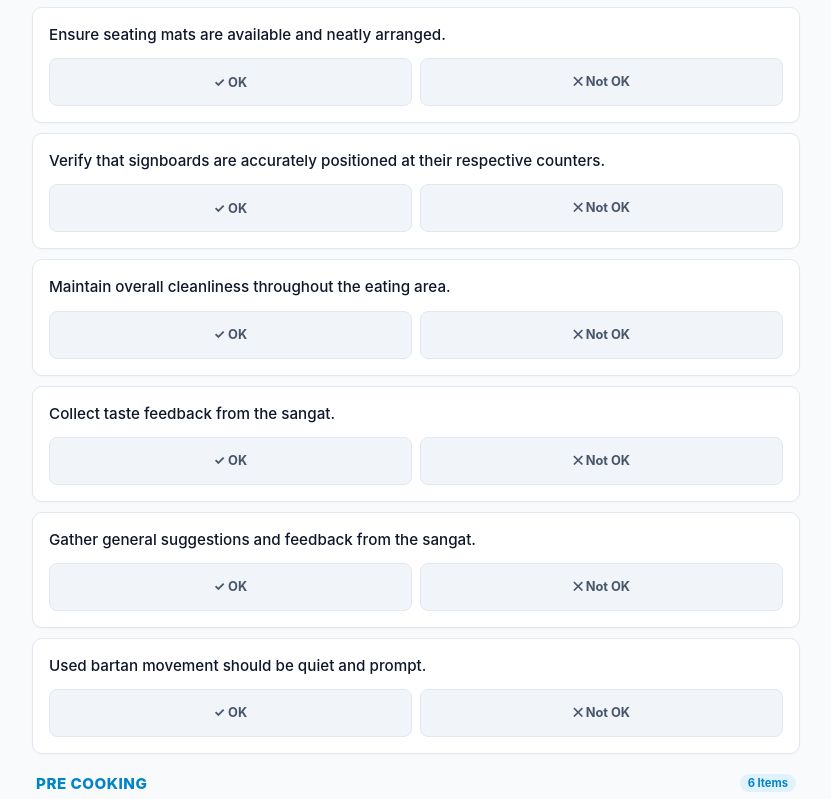
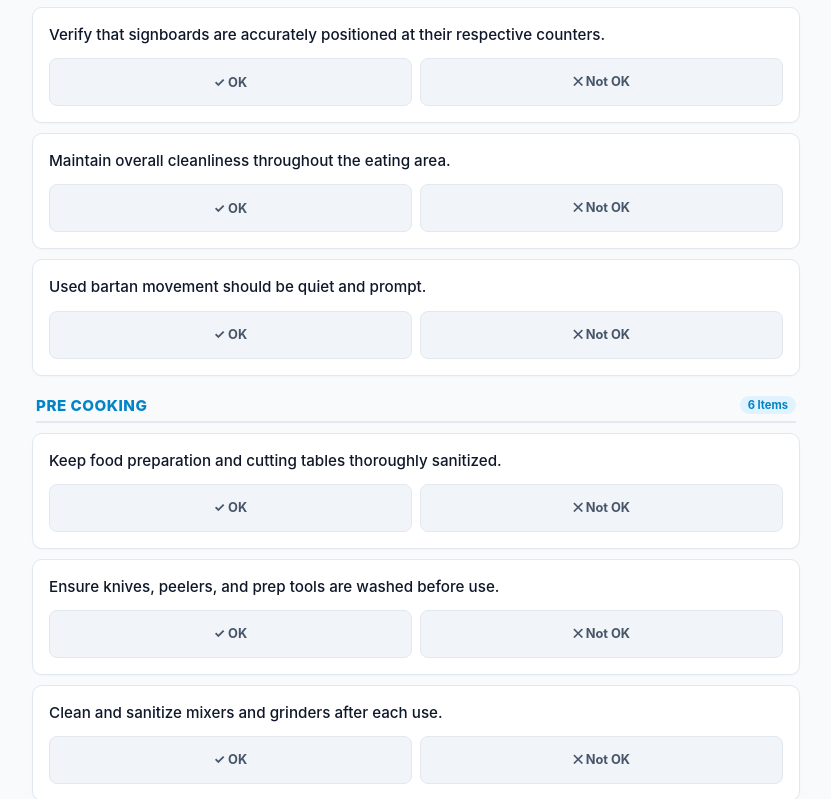
Before and after one commit to gurpreet102/qc-report-app, a plain HTML site: page index.html in a window 1280 px wide. Shown: the part 2001-2800 px from the top of the page, without its empty margins (224-1055 px from the left). Drawn offline with Linux system fonts and the light colour scheme.

Commit message:
removed 3 questions Serve well-cooked puris, discard any oily, undercooked/overcooked., Collect taste feedback from the sangat., Gather general suggestions and feedback from the sangat.
Removed
- Serve well-cooked puris, discard any oily, undercooked/overcooked.
- Collect taste feedback from the sangat.
- Gather general suggestions and feedback from the sangat.

```diff
--- a/index.html
+++ b/index.html
@@ -616,8 +616,7 @@ const AUDIT_DATA = [
             { en: "Ensure all sewadars wear headcovers, aprons, and gloves.", hi: "सभी सेवादार सिर का कपड़ा, एप्रन और दस्ताने पहनें।" },
             { en: "Keep counters free of surplus coupons.", hi: "काउंटर पर अतिरिक्त कूपन न जमा न होने दें।" },
             { en: "Ensure coupons are torn properly.", hi: "कूपन सही तरीके से फाड़े जाएं।" },
-            { en: "Maintain courteous and respectful behavior toward the sangat.", hi: "संगत के साथ प्यार और आदर से बात करें।" },
-            { en: "Serve well-cooked puris, discard any oily, undercooked/overcooked.", hi: "अच्छी पकी हुई पूरी दें, ज्यादा तेल वाली, कच्ची या जली हुई हटा दें।" }
+            { en: "Maintain courteous and respectful behavior toward the sangat.", hi: "संगत के साथ प्यार और आदर से बात करें।" }
         ]
     },
     {
@@ -638,8 +637,6 @@ const AUDIT_DATA = [
             { en: "Ensure seating mats are available and neatly arranged.", hi: "बैठने की चटाइयां साफ और सही बिछी हों।" },
             { en: "Verify that signboards are accurately positioned at their respective counters.", hi: "साइनबोर्ड अपने सही काउंटर पर लगे हों।" },
             { en: "Maintain overall cleanliness throughout the eating area.", hi: "पूरे ईटिंग एरिया में अच्छी सफाई रखें।" },
-            { en: "Collect taste feedback from the sangat.", hi: "संगत से खाने के स्वाद के बारे में पूछें।" },
-            { en: "Gather general suggestions and feedback from the sangat.", hi: "संगत से सुझाव और प्रतिक्रिया जानें।" },
             { en: "Used bartan movement should be quiet and prompt.", hi: "इस्तेमाल किए हुए बर्तन जल्दी और बिना शोर के हटाएं।" }
         ]
     },
```
Lines whose indentation alone changed are shown as unchanged.
